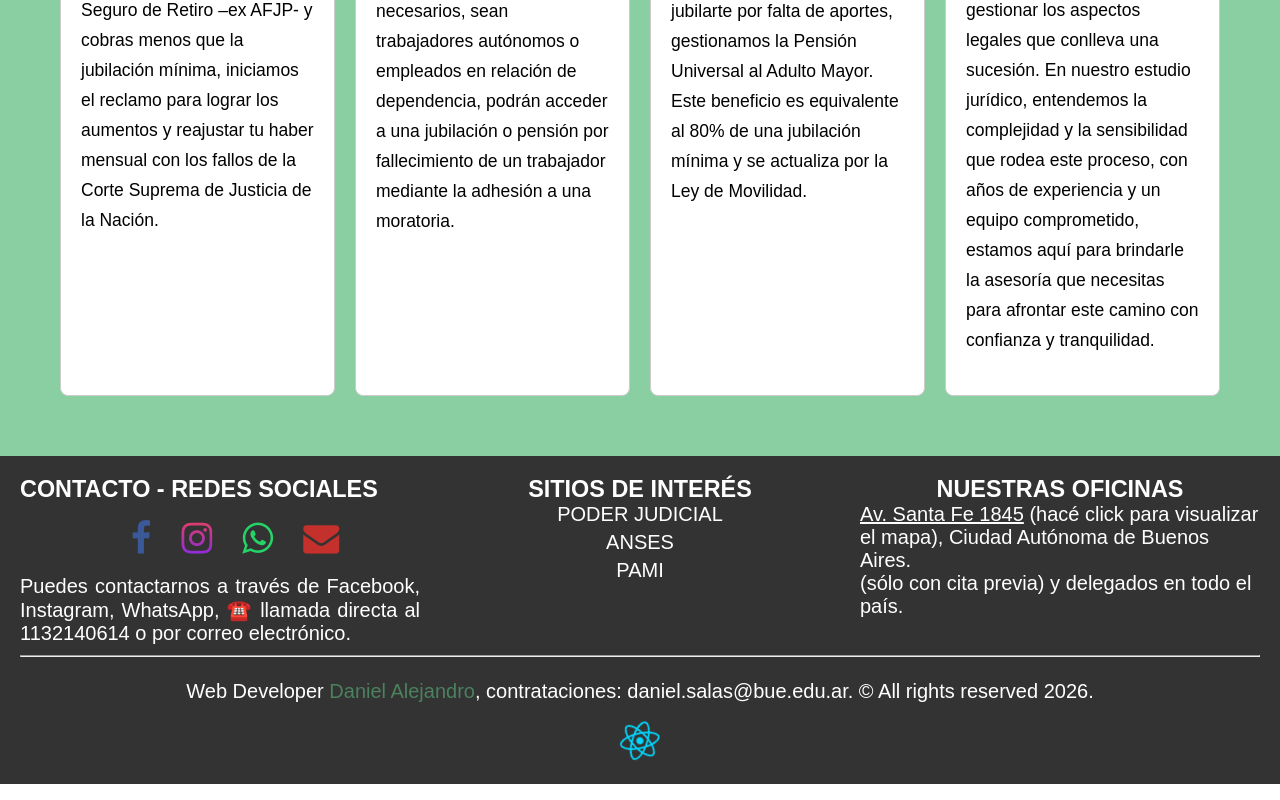
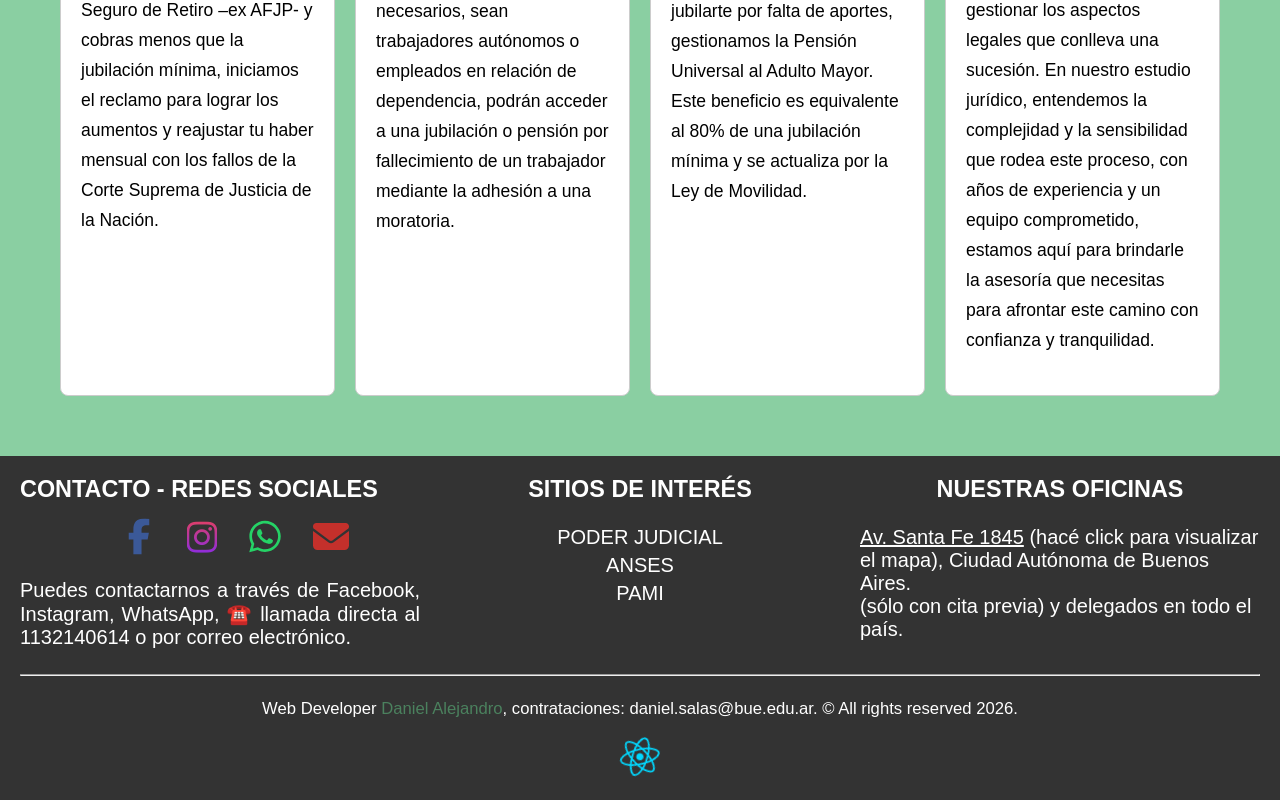
Before and after one commit to d-alejandro-salas/reactJubilamos, a React (Vite) app: page / in a window 1280 px wide. Shown: the part 1897-2697 px from the top of the page. Built offline with nearby package versions, Linux system fonts and the light colour scheme.

Commit message:
moleculizando el footer

```diff
--- a/package.json
+++ b/package.json
@@ -13,6 +13,7 @@
     "axios": "^1.7.2",
     "react": "^18.2.0",
     "react-dom": "^18.2.0",
+    "react-icons": "^5.3.0",
     "react-router-dom": "^6.23.1",
     "sass": "^1.77.4"
   },
--- a/src/components/Footer.jsx
+++ b/src/components/Footer.jsx
@@ -10,10 +10,10 @@ export const Footer = () => {
       <div className="footer__container">
         <FooterSections />
         <section id="mapa">
-          <h3>NUESTRAS OFICINAS</h3>
+          <h3>NUESTRAS OFICINAS</h3><br />
           <p>
             <span className="addressMap" onClick={() => document.getElementById('mapa').classList.toggle('activo')}>Av. Santa Fe 1845</span><span id="verMapa" style={{ display: 'none' }}> (hacé click para visualizar el mapa)</span>, Ciudad Autónoma de Buenos Aires.<br />(sólo con cita previa) y delegados en todo el país.
-          </p>
+          </p><br />
           <iframe src="https://www.google.com/maps/embed?pb=!1m18!1m12!1m3!1d3284.3349961380827!2d-58.3938796!3d-34.5956896!2m3!1f0!2f0!3f0!3m2!1i1024!2i768!4f13.1!3m3!1m2!1s0x95bccabdfb5e76a9%3A0x47006ce9bde4a929!2sAv.%20Sta.%20Fe%201845%2C%20C1123AAA%20CABA!5e0!3m2!1ses-419!2sar!4v1705924921762!5m2!1ses-419!2sar" width="600" height="450" style={{ border: 0 }} allowFullScreen="" loading="lazy" referrerPolicy="no-referrer-when-downgrade"></iframe>
         </section>
       </div>
--- /dev/null
+++ b/src/components/atoms/FooterSocialNetworks.jsx
@@ -0,0 +1,47 @@
+import { FaFacebookF, FaWhatsapp, FaEnvelope } from "react-icons/fa6";
+
+function FooterSocialNetworks() {
+  return (
+    <>
+      <h3>CONTACTO - REDES SOCIALES</h3><br/>
+      <ul className="socialNetworks__ul">
+        <li>
+          <a
+            href="https://www.facebook.com/jubilamosok"
+            title="Facebook"
+            className="fb"
+            target="_blank"
+            rel="noopener noreferrer"
+          >
+            <FaFacebookF />
+          </a>
+        </li>
+        <li><a href="https://www.instagram.com/jubilamos" className="fa fa-instagram" title="Instagram" target="_blank" rel="noopener noreferrer"></a></li>
+        <li>
+          <a
+            href="https://api.whatsapp.com/send/?phone=5491132140614"
+            className="wsp"
+            title="WhatsApp"
+            target="_blank"
+            rel="noopener noreferrer"
+          >
+            <FaWhatsapp />
+          </a>
+        </li>
+        <li>
+          <a
+            href="mailto:jubilamosinf@hotmail.com"
+            title="Email"
+            className="envelope"
+            target="_blank"
+            rel="noopener noreferrer"
+          >
+            <FaEnvelope />
+          </a>
+        </li>
+      </ul>
+    </>
+  );
+}
+
+export default FooterSocialNetworks;
--- a/src/components/molecules/FooterDeveloperSection.jsx
+++ b/src/components/molecules/FooterDeveloperSection.jsx
@@ -13,7 +13,8 @@ function FooterDeveloperSection() {
         }
       }, []);
 
-  return (      <section className="developerSection">
+  return (
+    <section className="developerSection">
       <p>
         Web Developer <a className="copyright__a" href="https://drive.google.com/file/d/1JvKXVXbLuJM6whTgIW7sI9gLW1nE9W_H/view?usp=drive_link">Daniel Alejandro</a>,
         contrataciones: <a href="mailto:daniel.salas@bue.edu.ar">daniel.salas@bue.edu.ar</a>.
--- a/src/components/molecules/FooterSections.jsx
+++ b/src/components/molecules/FooterSections.jsx
@@ -2,6 +2,7 @@
 
 import { useLocation } from 'react-router-dom';
 import { useEffect, useState } from 'react';
+import FooterSocialNetworks from '../atoms/FooterSocialNetworks';
 
 function FooterSections() {
 
@@ -12,10 +13,10 @@ function FooterSections() {
       // Función para actualizar la sección destacada basada en el hash actual
       const updateHighlightedSection = () => {
         const currentHash = window.location.hash;
-        if (currentHash === '#redesSociales') {
-          setHighlightedSection('redesSociales');
-        } else if (currentHash === '#enlaces') {
-          setHighlightedSection('enlaces');
+        if (currentHash === '#socialNetworks') {
+          setHighlightedSection('socialNetworks');
+        } else if (currentHash === '#links') {
+          setHighlightedSection('links');
         } else {
           setHighlightedSection('');
         }
@@ -32,20 +33,14 @@ function FooterSections() {
 
   return (
     <>
-        <section id="redesSociales" className={highlightedSection === 'redesSociales' ? 'destacado' : ''}>
-          <h3>CONTACTO - REDES SOCIALES</h3><br />
-          <ul className="redesSociales__ul">
-            <li><a href="https://www.facebook.com/jubilamosok" className="fa fa-facebook" title="Facebook" target="_blank" rel="noopener noreferrer"></a></li>
-            <li><a href="https://www.instagram.com/jubilamos" className="fa fa-instagram" title="Instagram" target="_blank" rel="noopener noreferrer"></a></li>
-            <li><a href="https://api.whatsapp.com/send/?phone=5491132140614" className="fa fa-whatsapp" title="WhatsApp" target="_blank" rel="noopener noreferrer"></a></li>
-            <li><a href="mailto:jubilamosinf@hotmail.com" className="fa fa-envelope" title="Email" target="_blank" rel="noopener noreferrer"></a></li>
-          </ul><br />
+        <section id="socialNetworks" className={highlightedSection === 'socialNetworks' ? 'destacado' : ''}>
+          <FooterSocialNetworks /><br />
           <p style={{ textAlign: 'justify' }}>
             Puedes contactarnos a través de <a href="https://www.facebook.com/jubilamosok" title="Facebook">Facebook</a>, <a href="https://www.instagram.com/jubilamos" title="Instagram">Instagram</a>, <a href="https://api.whatsapp.com/send/?phone=5491132140614">WhatsApp</a>, ☎️ llamada directa al 1132140614 o por <a href="mailto:jubilamosinf@hotmail.com">correo electrónico</a>.
           </p>
         </section>
-        <section id="enlaces" className={highlightedSection === 'enlaces' ? 'destacado' : ''}>
-          <h3>SITIOS DE INTERÉS</h3>
+        <section id="links" className={highlightedSection === 'links' ? 'destacado' : ''}>
+          <h3>SITIOS DE INTERÉS</h3><br />
           <ul>
             <li><a href="https://www.pjn.gov.ar/" target="_blank" rel="noopener noreferrer">PODER JUDICIAL</a></li>
             <li><a href="https://www.anses.gob.ar/" target="_blank" rel="noopener noreferrer">ANSES</a></li>
@@ -56,4 +51,4 @@ function FooterSections() {
   )
 }
 
-export default FooterSections
+export default FooterSections;
--- a/src/components/molecules/HeaderNav.jsx
+++ b/src/components/molecules/HeaderNav.jsx
@@ -12,13 +12,13 @@ export const Nav = () => {
           <Button to="/reajustedehaberes">HABER MENSUAL</Button>
         </li>
         <li>
-          <a href="#redesSociales">CONTACTATE</a>
+          <a href="#socialNetworks">CONTACTATE</a>
         </li>
         <li>
           <Button to="/nosotros">NOSOTROS</Button>
         </li>
         <li>
-          <a href="#enlaces">SITIOS DE INTERÉS</a>
+          <a href="#links">SITIOS DE INTERÉS</a>
         </li>
       </ul>
     </nav>
--- a/src/styles/Index.scss
+++ b/src/styles/Index.scss
@@ -118,7 +118,6 @@ main, #introduction {
 }
 
 .wsp-btn {
-  font-family: Arial, sans-serif;
   box-sizing: border-box;
   margin: 0;
   padding: 0;
@@ -139,13 +138,15 @@ main, #introduction {
   line-height: 6.6rem;
 
   &:hover {
-    background: #20ba5a;
+    color: #20ba5a;
+    background: white;
+    transform: scale(1.13);
   }
 }
 
 #scrollToTopButton {
   position: fixed;
-  bottom: .1rem;
+  bottom: 1rem;
   right: 128rem;
   display: none;
   background: url(../images/icon_top.png) no-repeat;
@@ -163,7 +164,11 @@ main, #introduction {
   }
 }
 
-@media only screen and (min-width:3.20rem) and (max-width:7.68rem){
+@media only screen and (min-width:320px) and (max-width:768px){
+
+  #scrollToTopButton {
+    bottom: .1rem;
+    right: 65rem;}
 
   .btn-wsp{
     width:6.3rem;
--- a/src/styles/_footer.scss
+++ b/src/styles/_footer.scss
@@ -28,49 +28,48 @@ footer {
       margin-bottom: 1rem;
     }
 
-    .redesSociales__ul {
+    .socialNetworks__ul {
       display: flex;
       justify-content: center; // Alinea los elementos en el centro horizontalmente
       transform: scale(1.5);
 
       li {
         margin-left: 2rem; // Ajusta el valor según la separación deseada
+        transition: 0.3s; // Transición de color al hacer hover
+
+        &:hover {
+          transform: scale(1.6);
+        }
       }
 
       a {
         color: v.$headerFooterBackground; // Color por defecto
         font-size: 2.4rem; // Tamaño de fuente
-        transition: 0.3s; // Transición de color al hacer hover
 
         // Estilos para los iconos de redes sociales específicos
-        &.fa-facebook {
-          color: #3b5998; // Azul de Facebook
+        &.fb {
+          color: #3b5998!important; // Azul de Facebook
         }
 
         &.fa-instagram {
-          background-image: linear-gradient(to bottom, #e4405f, #8a2be2); // Rosa de Instagram a Violeta
+          background-image: linear-gradient(to bottom, #e4405f, #8a2be2)!important; // Rosa de Instagram a Violeta
           -webkit-background-clip: text; // Aplicar clip al texto para que el gradiente se muestre solo en el texto
           color: transparent; // Hacer el texto transparente para que solo se muestre el gradiente de fondo
         }
 
-        &.fa-whatsapp {
-          color: #25d366; // Verde de WhatsApp
+        &.wsp {
+          color: #25d366!important; // Verde de WhatsApp
         }
 
-        &.fa-envelope {
-          color: #c4302b; // Rojo oscuro para el ícono de correo electrónico
-        }
-
-        // Estilos para hover
-        &:hover {
-          transform: scale(1.6);
+        &.envelope {
+          color: #c4302b!important; // Rojo oscuro para el ícono de correo electrónico
         }
       }
     }
   }
 
-  #enlaces {
-    text-align: center; /* Centra el contenido horizontalmente en la sección "enlaces" */
+  #links {
+    text-align: center; /* Centra el contenido horizontalmente en la sección "links" */
 
     a {
       display: block;
@@ -79,9 +78,13 @@ footer {
   }
 
   #mapa {
-    text-align: left;
+    text-align: center;
 
     h3 {
+      text-align: center;
+    }
+
+    p {
       text-align: center;
     }
 
@@ -124,18 +127,22 @@ footer {
   }
 
   .developerSection {
-
     display: flex;
     flex-direction: column;
     align-items: center;
 
     p {
-      textAlign: 'center';
-      font-size:'smaller'}
+      text-align: center;
+      font-size: smaller;
+    }
 
     .reactLogoContainer {
       text-align: center;
       margin-top: 2rem; // Ajusta el espacio según sea necesario
+
+      &:hover {
+        transform: scale(1.4)!important;
+      }
     }
 
     .reactLogo {
@@ -150,10 +157,6 @@ footer {
         100% {
           transform: rotate(360deg);
         }
-  }
-
-  &:hover {
-    transform: scale(1.6);
       }
 
       @media (prefers-reduced-motion: reduce) {
@@ -184,6 +187,8 @@ footer {
         text-decoration: underline;
       }
 
+      p {text-align: left}
+
       #verMapa {
         display: inline!important;
       }
```
Also changed, not shown: src/utils/utils.js (deleted, +0 -13 lines), 1 other file (tests, documents, lock files or other folders). Lines whose indentation alone changed are shown as unchanged.
